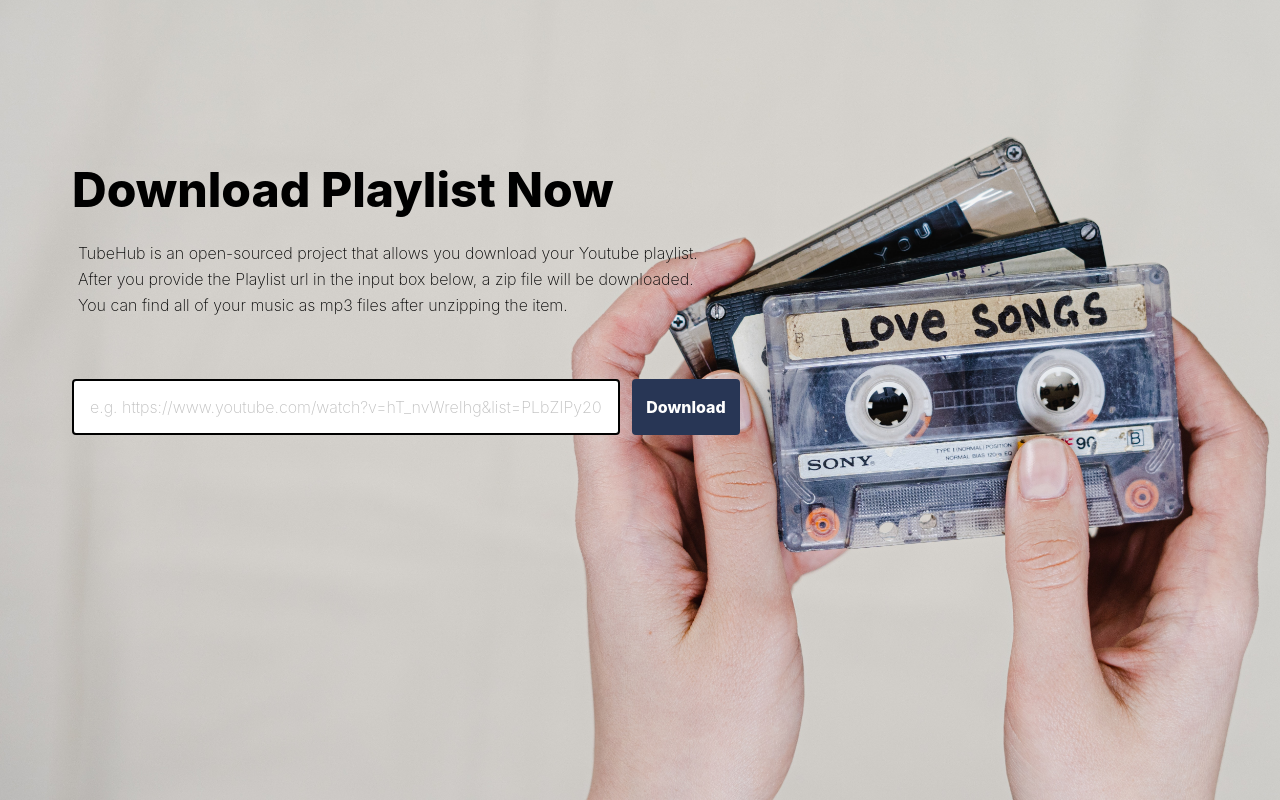
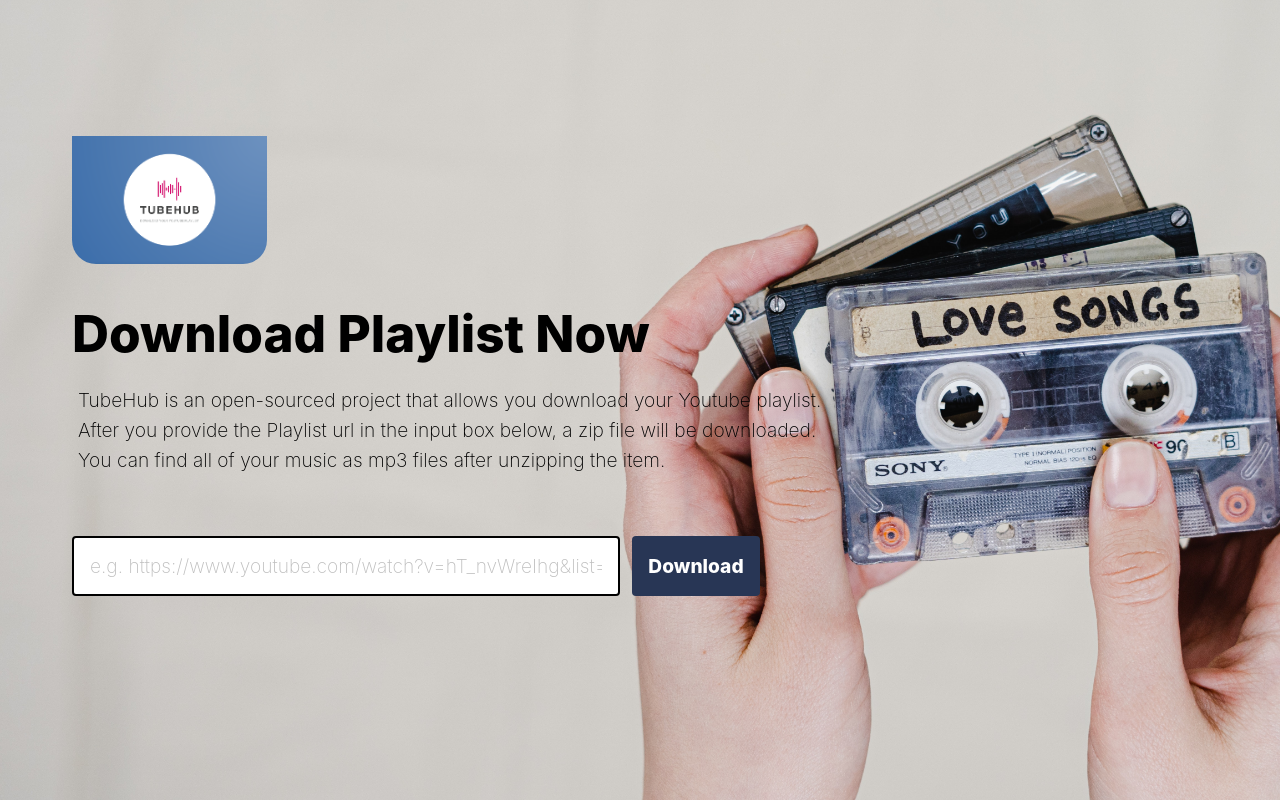
Before and after one commit to IvanHOHML/django_tubehub, a Django app: page / in a window 1280 px wide. Run offline with Django 4.2, Linux system fonts and the light colour scheme; some libraries are stand-ins or nearby versions; some web fonts are replaced.

```diff
--- a/song/static/css/style.css
+++ b/song/static/css/style.css
@@ -3,15 +3,21 @@
     max-width: 100%;
     max-height:100%;
     padding-left: 64px;
+    overflow: hidden;
 }
 
 .header {
     text-align: left;
 }
 
+#logo {
+    border-radius:24px;
+    height: 128px;
+    width: auto;
+    padding-top: 128px;
+}
 h1 {
-    font-size: 48px;
-    padding-top: 128px;
+    font-size: 4vw;
     margin-bottom: 24px;
     font-family: -apple-system, BlinkMacSystemFont, sans-serif;
     font-weight:800;
@@ -20,7 +26,7 @@ h1 {
 }
 
 p {
-    font-size: 16px;
+    font-size: 1.5vw;
     font-family: -apple-system, BlinkMacSystemFont, sans-serif;
     font-weight:200;
     margin:6px;
@@ -34,7 +40,7 @@ p {
 
 input[type=text] {
     width: 512px;
-    font-size: 16px;
+    font-size: 1.5vw;
     font-family: -apple-system, BlinkMacSystemFont, sans-serif;
     font-weight:200;
     margin-right: 12px;
@@ -56,10 +62,9 @@ button[type=submit] {
     border: none;
     border-radius: 4px;
     cursor: pointer;
-    width: 108px;
-    font-size: 12px;
+    width: 128px;
     transition: background-color 0.3s ease;
-    font-size: 16px;
+    font-size: 1.5vw;
     font-family: -apple-system, BlinkMacSystemFont, sans-serif;
     font-weight:800;
 }
@@ -79,49 +84,75 @@ button[type=submit]:hover {
     color: #808080;
 }
 
+body {
+    background-color: #F4F4F4;
+    font-family: Arial, sans-serif;
+    background: url(../media/Image.jpg);
+    background-size: 130%;
+    background-repeat: no-repeat;
+    background-attachment: fixed;
+    background-position:left center
+}
+
 /* Device-specific styles */
+/* Styles for devices with a maximum width of 600px */
 @media only screen and (max-width: 600px) {
+    .root {
+        background:#e5eef5;
+    }
     .container {
-        padding: 10px;
+        padding: 0 16px;
+    }
+
+    .header {
+         text-align: center;
+    }
+
+    #logo {
+        text-align: center;
+        padding-top: 0px;
+        margin-top:48px;
+        height: 256px;
+        border-width: 12px;
+        border-radius: 36px;
+        align-items: center;
+        justify-content: center;
     }
 
     h1 {
-        font-size: 28px;
+        font-size: 32px;
+        margin-bottom: 16px;
+        font-size: 5vw;
     }
 
     p {
-        font-size: 16px;
+        font-size: 2vw;
     }
 
-    label {
-        font-size: 16px;
+    .form-group {
+        display: flex;
+        text-align: center;
     }
 
-    input[type=email] {
-        font-size: 12px;
-        padding: 8px;
+    input[type=text] {
+        width: 75%;
+        text-align: center;
     }
 
     button[type=submit] {
-        font-size: 16px;
-        padding: 8px;
+        width: 25%;
+        text-align: center;
     }
 
-    .footer p {
-        font-size: 12px;
+    body {
+        background-color: #3D441E;
+        font-family: Arial, sans-serif;
+        background: None;
     }
 }
 
 /* Common styles for all devices */
-body {
-    background-color: #F4F4F4;
-    font-family: Arial, sans-serif;
-    background: url(../media/Image.jpg);
-    background-size: 120%;
-    background-repeat: no-repeat;
-    background-attachment: fixed;
-    background-position:left center
-}
+
 
 /* Global link styles */
 a {
--- a/song/templates/song/song.html
+++ b/song/templates/song/song.html
@@ -28,18 +28,23 @@
     <title>Landing Page</title>
     <meta name="viewport" content="width=device-width, initial-scale=1">
     <link href="https://fonts.cdnfonts.com/css/british-classical" rel="stylesheet">
+    <link rel="stylesheet" href="{% static 'css/style.css' %}"/>
     <style>
         @import url('https://fonts.cdnfonts.com/css/british-classical');
     </style>
-    <link rel="stylesheet" href="{% static 'css/style.css' %}"></head>
-<body>
+</head>
+<body class="root">
     <div class="container">
         <div class="center">
             <div class="header">
-                <h1>Download Playlist Now</h1>
+                <img id="logo" src="/static/media/Logo.png" alt="TUBEHUB">
+                <h1 id="h1">Download Playlist Now</h1>
+                {% if device.is_small or device.is_xsmall or device.is_medium %}
+                {% else%}
                 <p>TubeHub is an open-sourced project that allows you download your Youtube playlist.</p>
                 <p>After you provide the Playlist url in the input box below, a zip file will be downloaded.</p>
                 <p>You can find all of your music as mp3 files after unzipping the item.</p>
+                {% endif %}
             </div>
             <form method="post">
                 {% csrf_token %}
```
Also changed, not shown: django_youtube_mp3/settings.py (+10 -0 lines), song/static/media/Logo.png (added), 1 other file.
